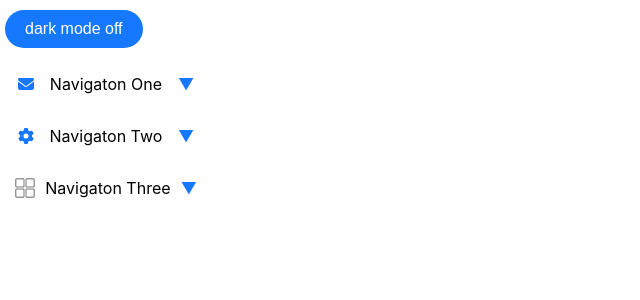
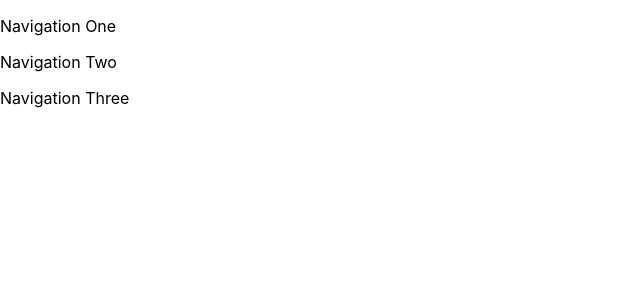
Before and after one commit to poonamgahatraj/menu_component, a React (Create React App) app in the folder menu_component/: page / in a window 1280 px wide. Shown: the top 300 px of the page, without its empty margins (0-640 px from the left). Built offline with nearby package versions, Linux system fonts and the light colour scheme.

Commit message:
menu_component

```diff
--- a/menu_component/src/App.js
+++ b/menu_component/src/App.js
@@ -1,10 +1,12 @@
-import Menu from "./component/menu";
+
+import Menu2 from "./component/menu2";
 
 
 function App() {
   return (
     <div className="App">
-  <Menu/>
+  {/* <Menu/> */}
+  <Menu2/>
     </div>
   );
 }
--- /dev/null
+++ b/menu_component/src/component/menu2.js
@@ -0,0 +1,75 @@
+import { useState } from "react";
+
+
+export default function Menu2(){
+    const navItems = [
+        {
+          id: 1,
+          label: 'Navigation One',
+
+          subItems: [
+            { id: 1.1, label: 'Option 1' },
+            { id: 1.2, label: 'Option 2'},
+            { id: 1.3, label: 'Option 3' },
+            { id: 1.4, label: 'Option 4'}
+          ]
+        },
+        {
+          id: 2,
+          label: 'Navigation Two',
+
+          subItems: [
+            { id: 2.1, label: 'Option 5' },
+            { id: 2.2, label: 'Option 6' },
+            {
+              id: 2.3,
+              label: 'Sub menu',
+
+              subItems: [
+                { id: 2.4 , label: 'Option 7'},
+                { id: 2.5, label: 'Option 8' }
+              ]
+            }
+          ]
+        },
+        {
+          id: 3,
+          label: 'Navigation Three',
+
+          subItems: [
+            { id: 3.1, label: 'Option 9'},
+            { id: 3.2, label: 'Option 10' },
+            { id: 3.3, label: 'Option 11' },
+            { id: 3.4, label: 'Option 12' }
+          ]
+        }
+      ];
+
+      const [expandedNavItem, setExpandedNavItem] = useState(null);
+
+      const toggleNavItem = (id) => {
+        setExpandedNavItem(expandedNavItem === id ? null : id);
+      };
+    return(
+        <>
+        <div>
+      {navItems.map(item => (
+        <div key={item.id}>
+          <p onClick={() => toggleNavItem(item.id)} style={{ cursor: 'pointer' }}>
+            {item.label}
+          </p>
+          {expandedNavItem === item.id && item.subItems && (
+            <div style={{ marginLeft: '20px' }}>
+              {item.subItems.map(subItem => (
+                <p key={subItem.id}>{subItem.label}</p>
+              ))}
+            </div>
+          )}
+        </div>
+      ))}
+    </div>
+            </>
+    )
+
+
+}
```
